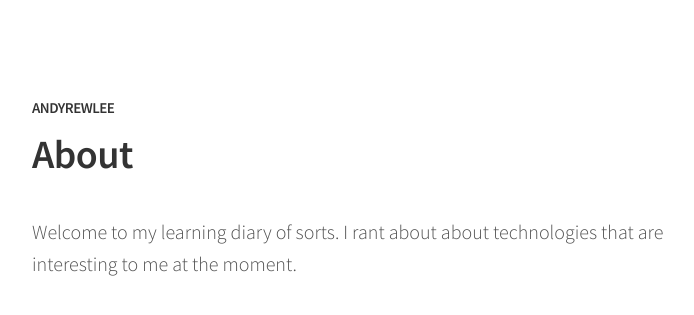
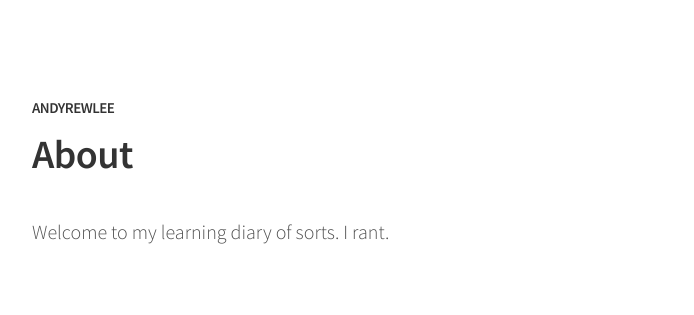
Before and after one commit to andyrewlee/andyrewlee.github.io, a Jekyll site: the page built from about.md, in a window 1280 px wide. Shown: the top 315 px of the page, without its empty margins (248-942 px from the left). Built offline with Jekyll 4.4.1, drawn with Linux system fonts in a browser that asks for light colours.

Commit message:
Update about

```diff
--- a/about.md
+++ b/about.md
@@ -3,5 +3,4 @@ title: About
 permalink: /about/
 ---
 
-Welcome to my learning diary of sorts. I rant about about technologies that are
-interesting to me at the moment.
+Welcome to my learning diary of sorts. I rant.
```
